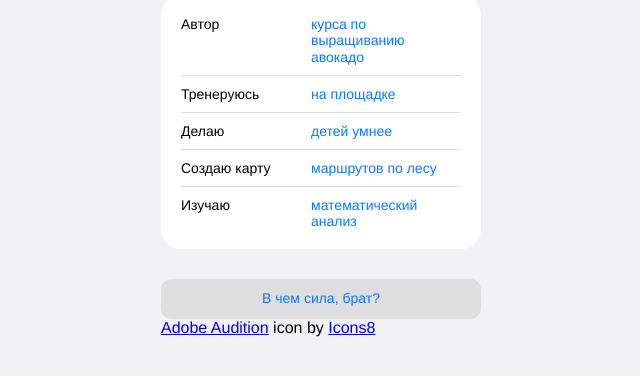
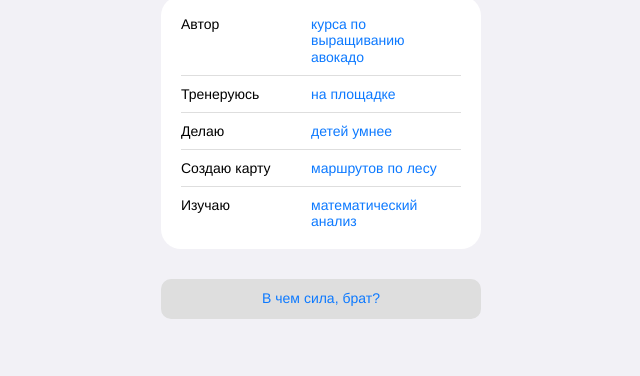
Before and after one commit to StasIvanov-qa/cv, a plain HTML site: page index.html in a window 1280 px wide. Shown: the part 394-770 px from the top of the page, without its empty margins (319-959 px from the left). Drawn offline with Linux system fonts and the light colour scheme.

Commit message:
Add files via upload

```diff
--- a/index.html
+++ b/index.html
@@ -6,7 +6,7 @@
     <meta name="viewport" content="width=device-width, initial-scale=1.0" />
     <link href="./normalize.css" rel="stylesheet" />
     <link href="./ios.css" rel="stylesheet" />
-    <link rel="shortcut icon" href="/Users/a1/Desktop/my site/icons8-adobe-audition (1).gif" type="image/gif">
+    <link rel="shortcut icon" type="image/png" href="./favicon.png"/>
     <title>Document</title>
   </head>
   <body>
@@ -64,7 +64,6 @@
     </main>
     <footer>
       <a class="button-link" href="https://t.me/st4syn"> В чем сила, брат? </a>
-      <a target="_blank" href="https://icons8.com/icon/liqVDnFRo5Vh/adobe-audition">Adobe Audition</a> icon by <a target="_blank" href="https://icons8.com">Icons8</a>
     </footer>
   </body>
 </html>
```
